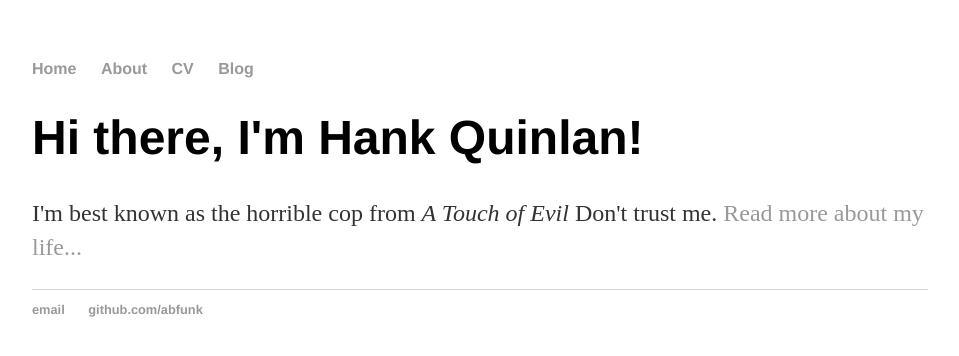
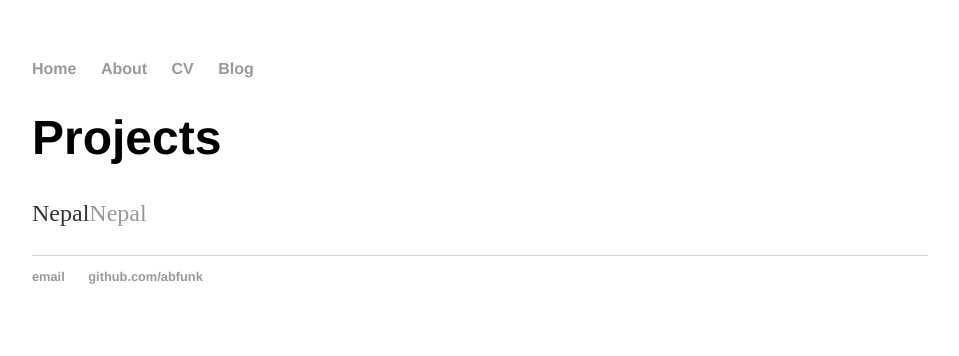
Before and after one commit to abfunk/abfunk.github.io, a Jekyll site: the page built from index.html, in a window 1280 px wide. Shown: the top 356 px of the page, without its empty margins (160-1119 px from the left). Built offline with Jekyll 4.4.1, drawn with Linux system fonts in a browser that asks for light colours.

Commit message:
Update index.html

```diff
--- a/index.html
+++ b/index.html
@@ -1,8 +1,8 @@
 ---
 layout: default
-title: Aaron Funk, Weather Cop
+title: Aaron Funk
 ---
 <div class="blurb">
-	<h1>Hi there, I'm Hank Quinlan!</h1>
-	<p>I'm best known as the horrible cop from <em>A Touch of Evil</em> Don't trust me. <a href="/about">Read more about my life...</a></p>
+	<h1>Projects</h1>
+	<p>Nepal<a href="/Nepal">Nepal</a></p>
 </div><!-- /.blurb -->
```
